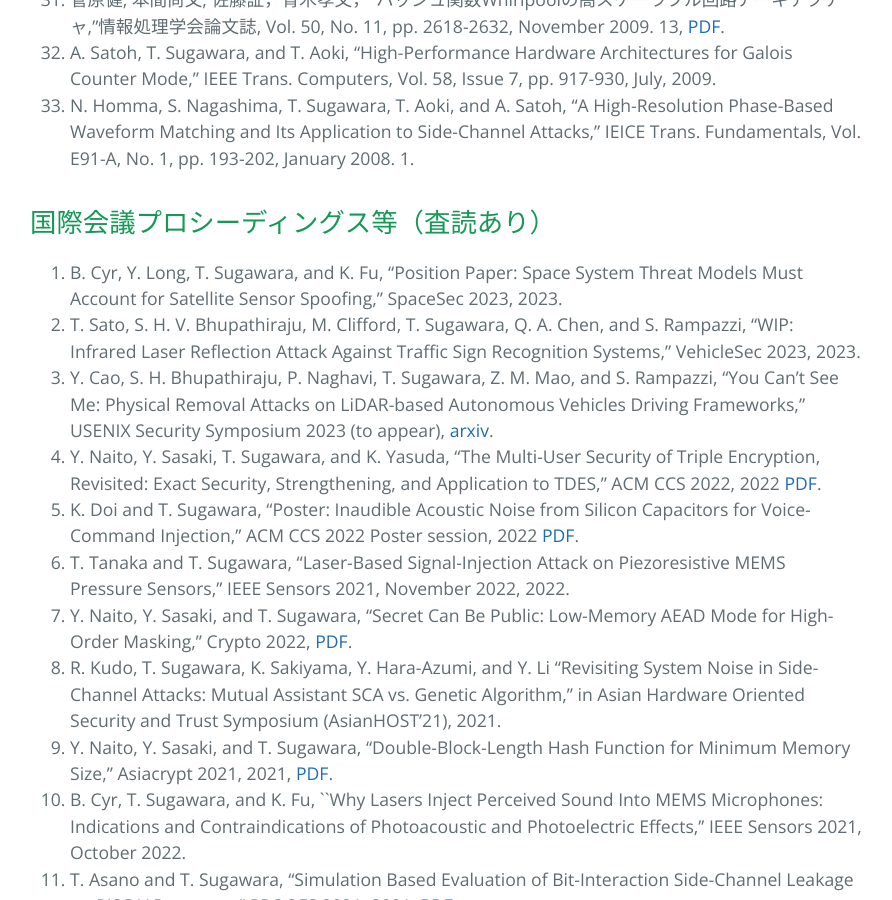
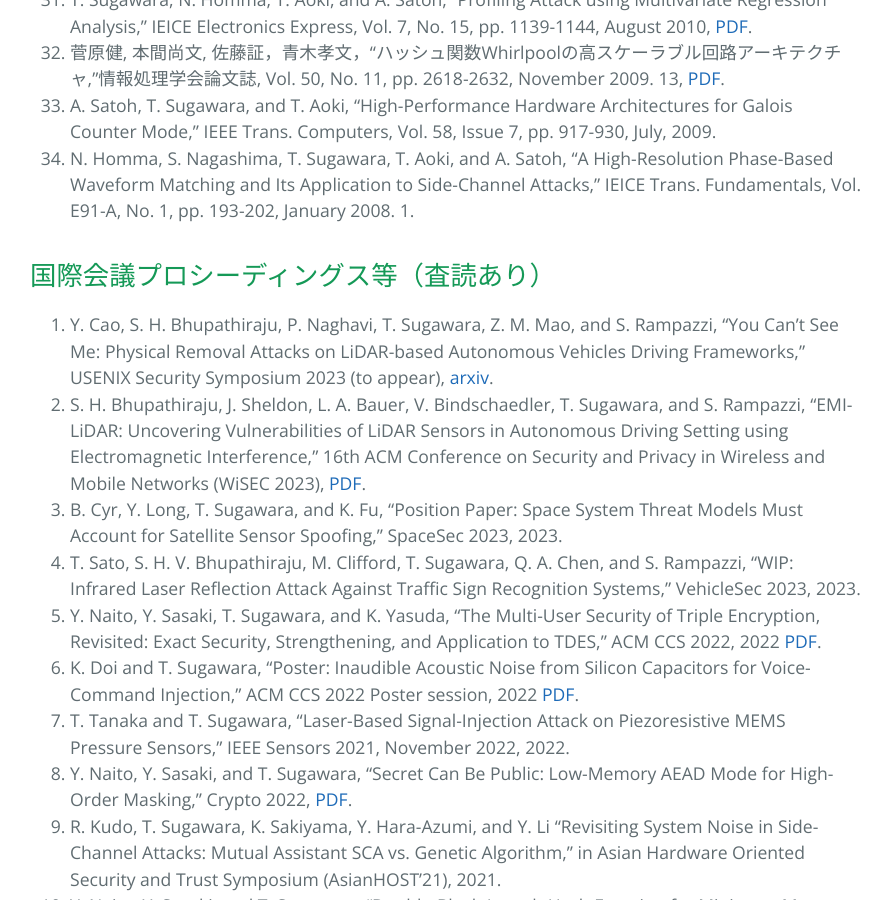
Before and after one commit to sugawara-bbbb/weblab, a Jekyll site: the page built from publication.md, in a window 1280 px wide and 900 px high, scrolled down 2812 px. Shown: the whole window, without its empty margins (194-1086 px from the left). Built offline with Jekyll 4.4.1, drawn with Linux system fonts in a browser that asks for light colours; our own code applies the rules of GitHub Pages for plain Markdown files; some of the changed text lies outside the part shown.

Commit message:
publication

```diff
--- a/publication.md
+++ b/publication.md
@@ -9,6 +9,7 @@ layout: default
 
 ## 学術論文（査読あり）
 
+1. T. Asano and T. Sugawara, "Simulation-based Evaluation of Bit-Interaction Side-Channel Leakage on RISC-V: Extended Version," Journal of Cryptographic Engineering, 2023.
 1. M. Shiozaki, T. Sugawara, and T. Fujino, "Exploring Effect of Residual Electric Charges on Cryptographic Circuits: Extended Version,"  IEICE Trans. Fundam. Electron. Commun. Comput. Sci., Vol. E106-A, No. 3, 2023, [PDF](https://www.jstage.jst.go.jp/article/transfun/E106.A/3/E106.A_2022CIP0009/_article/-char/ja).
 1. K.Yamashita, B. Cyr, K. Fu, W. Burleson, and T. Sugawara, "Redshift: Manipulating Signal Propagation Delay via Continuous-Wave Lasers," IACR Trans. Cryptographic Hardware and Embedded Systems 2022(4), 2022, [PDF](https://tches.iacr.org/index.php/TCHES/article/view/9828).
 1. G. Takatoi, T. Sugawara, K. Sakiyama, Y. Hara-Azumi, and Y. Li, "The Limits of SEMA on Distinguishing Similar Activation Functions of Embedded Deep Neural Networks," Applied Sciences, Special Issue on Side Channel Attacks in Embedded Systems, 2022.
@@ -46,9 +47,10 @@ layout: default
 
 ## 国際会議プロシーディングス等（査読あり）
 
+1. Y. Cao, S. H. Bhupathiraju, P. Naghavi, T. Sugawara, Z. M. Mao, and S. Rampazzi, "You Can’t See Me: Physical Removal Attacks on LiDAR-based Autonomous Vehicles Driving Frameworks,” USENIX Security Symposium 2023 (to appear), [arxiv](https://arxiv.org/abs/2210.09482).
+1. S. H. Bhupathiraju, J. Sheldon, L. A. Bauer, V. Bindschaedler, T. Sugawara, and S. Rampazzi, "EMI-LiDAR: Uncovering Vulnerabilities of LiDAR Sensors in Autonomous Driving Setting using Electromagnetic Interference," 16th ACM Conference on Security and Privacy in Wireless and Mobile Networks (WiSEC 2023), [PDF](https://dl.acm.org/doi/10.1145/3558482.3590192).
 1. B. Cyr, Y. Long, T. Sugawara, and K. Fu, "Position Paper: Space System Threat Models Must Account for Satellite Sensor Spoofing," SpaceSec 2023, 2023.
 1. T. Sato, S. H. V. Bhupathiraju, M. Clifford, T. Sugawara, Q. A. Chen, and S. Rampazzi, "WIP: Infrared Laser Reflection Attack Against Traffic Sign Recognition Systems," VehicleSec 2023, 2023.
-1. Y. Cao, S. H. Bhupathiraju, P. Naghavi, T. Sugawara, Z. M. Mao, and S. Rampazzi, "You Can’t See Me: Physical Removal Attacks on LiDAR-based Autonomous Vehicles Driving Frameworks,” USENIX Security Symposium 2023 (to appear), [arxiv](https://arxiv.org/abs/2210.09482).
 1. Y. Naito, Y. Sasaki, T. Sugawara, and K. Yasuda, "The Multi-User Security of Triple Encryption, Revisited: Exact Security, Strengthening, and Application to TDES," ACM CCS 2022, 2022 [PDF](https://dl.acm.org/doi/10.1145/3548606.3560674).
 1. K. Doi and T. Sugawara, "Poster: Inaudible Acoustic Noise from Silicon Capacitors for Voice-Command Injection," ACM CCS 2022 Poster session, 2022 [PDF](https://dl.acm.org/doi/10.1145/3548606.3563526).
 1. T. Tanaka and T. Sugawara, "Laser-Based Signal-Injection Attack on Piezoresistive MEMS Pressure Sensors," IEEE Sensors 2021, November 2022, 2022.
```
